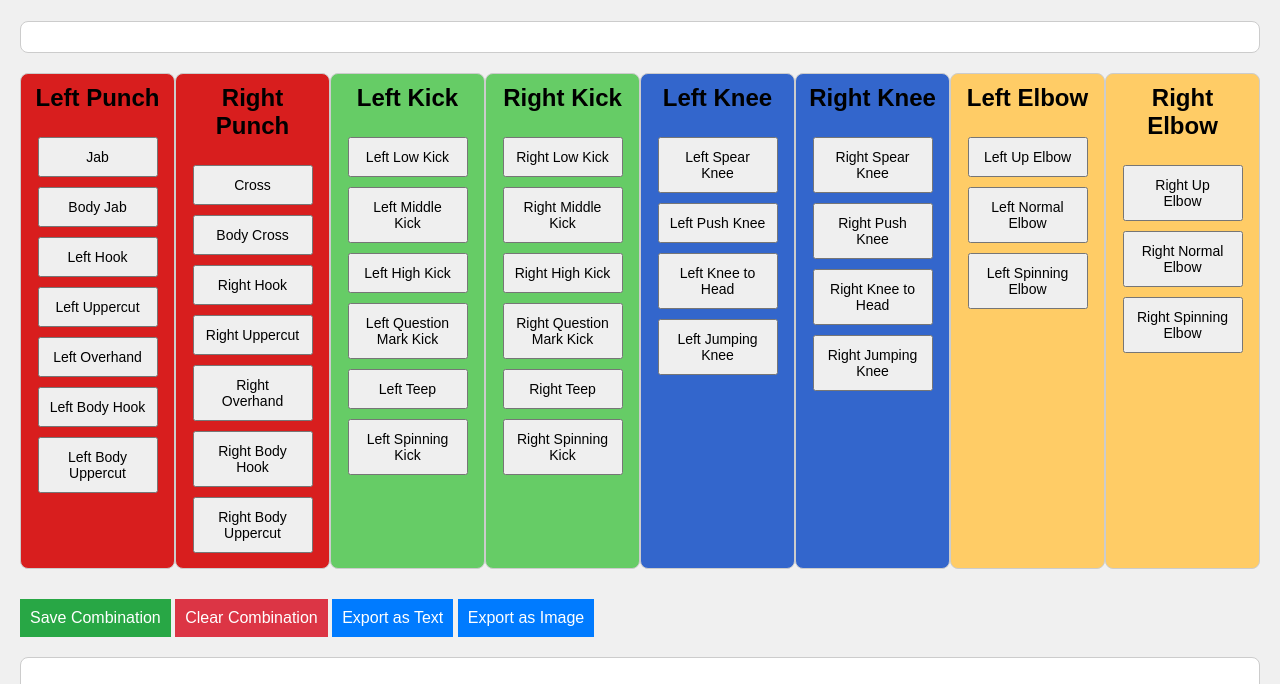
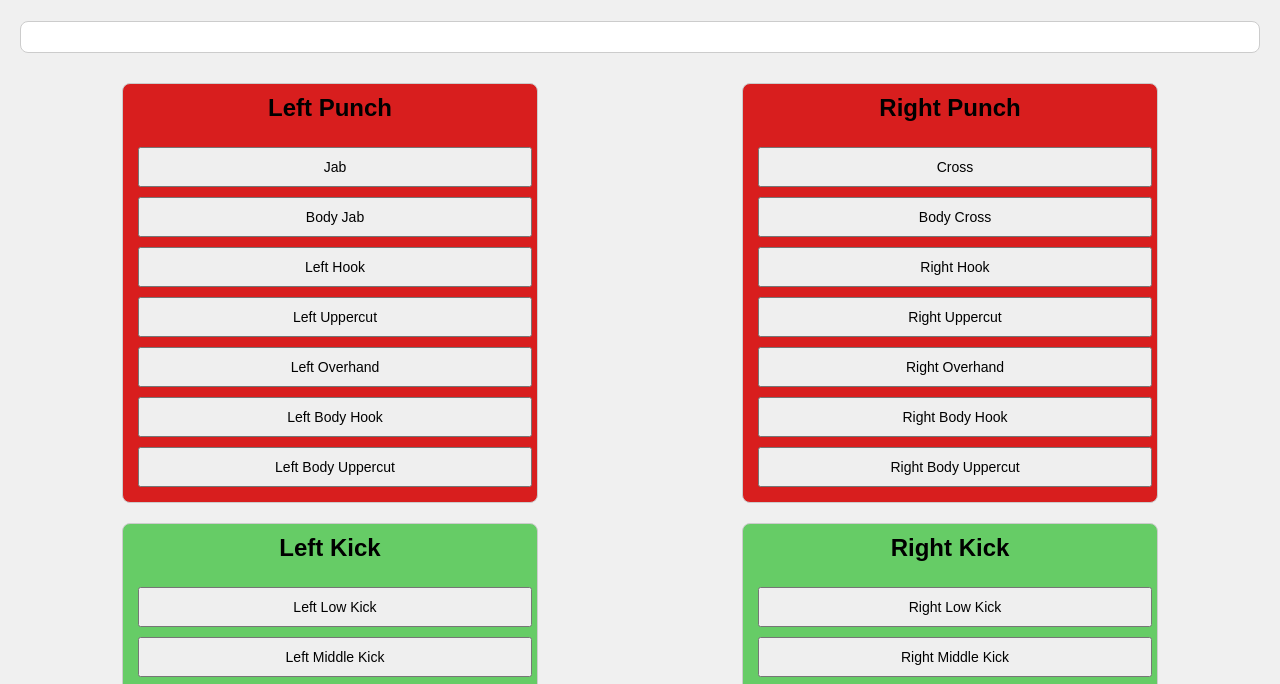
Before and after one commit to Tilen21/muaythaicombo, a plain HTML site: page index.html in a window 1280 px wide. Shown: the part 89-773 px from the top of the page. Drawn offline with Linux system fonts and the light colour scheme.

Commit message:
styles.css

```diff
--- a/styles.css
+++ b/styles.css
@@ -37,6 +37,7 @@ h1 {
 
 #sectionsContainer {
   display: flex;
+  flex-wrap: wrap; /* Allow items to wrap to the next line */
   justify-content: space-around;
   margin: 20px 0;
 }
@@ -46,7 +47,8 @@ h1 {
   padding: 10px;
   border: 1px solid #ccc; /* Border for the divs */
   border-radius: 8px;
-  width: 160px; /* Increase the width to accommodate longer button labels */
+  width: calc(33.33% - 20px); /* Use calc to include margin */
+  margin: 10px;
 }
 
 .strikeSection h2 {
@@ -56,7 +58,7 @@ h1 {
 .strikeSection button {
   margin: 5px;
   padding: 10px;
-  width: 120px;
+  width: 100%; /* Adjust button width to fill the container */
   font-size: 14px;
 }
 
```
